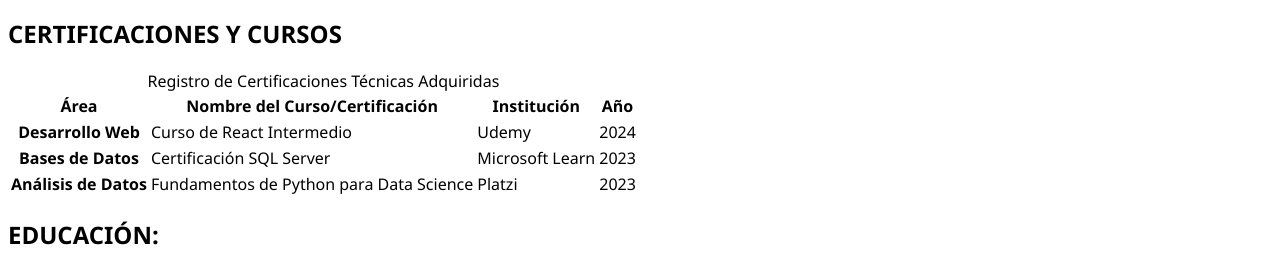
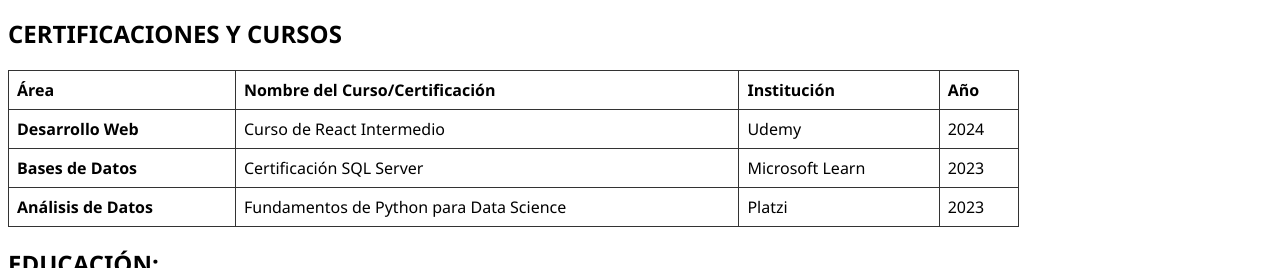
Before and after one commit to isaltosf/Curriculum, a plain HTML site: page index.html in a window 1280 px wide. Shown: the part 1210-1478 px from the top of the page. Drawn offline with Linux system fonts and the light colour scheme.

Commit message:
Mejorar tabla

```diff
--- a/index.html
+++ b/index.html
@@ -94,7 +94,6 @@
             <h2 class="subtitle">Certificaciones y Cursos</h2>
 
             <table>
-                <caption>Registro de Certificaciones Técnicas Adquiridas</caption>
                 <thead>
                     <tr>
                         <th scope="col">Área</th>
--- a/stylesheets/styles.css
+++ b/stylesheets/styles.css
@@ -111,3 +111,25 @@ section > form{
 #referencias h2 {
     grid-column: 1 / -1;
 }
+
+/* Estilos básicos para hacer la tabla visible */
+
+#Certificados\ y\ Cursos table {
+    width: 80%;
+    border-collapse: collapse;
+    margin-top: 15px;
+}
+
+#Certificados\ y\ Cursos th,
+#Certificados\ y\ Cursos td {
+    border: 1px solid #333;
+    padding: 8px;
+    text-align: left;
+
+}
+
+#Certificados\ y\ Cursos th:hover,
+#Certificados\ y\ Cursos td:hover{
+    background-color: #d9d9d9;
+    cursor: pointer;
+}
```
